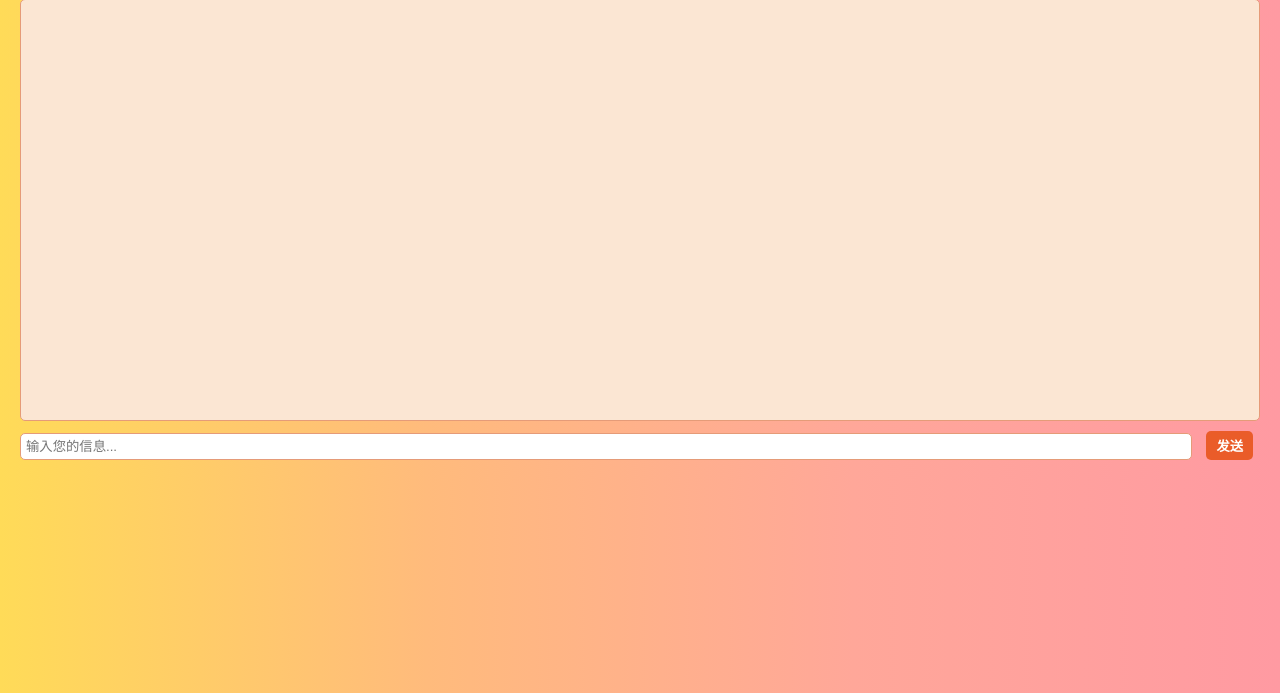
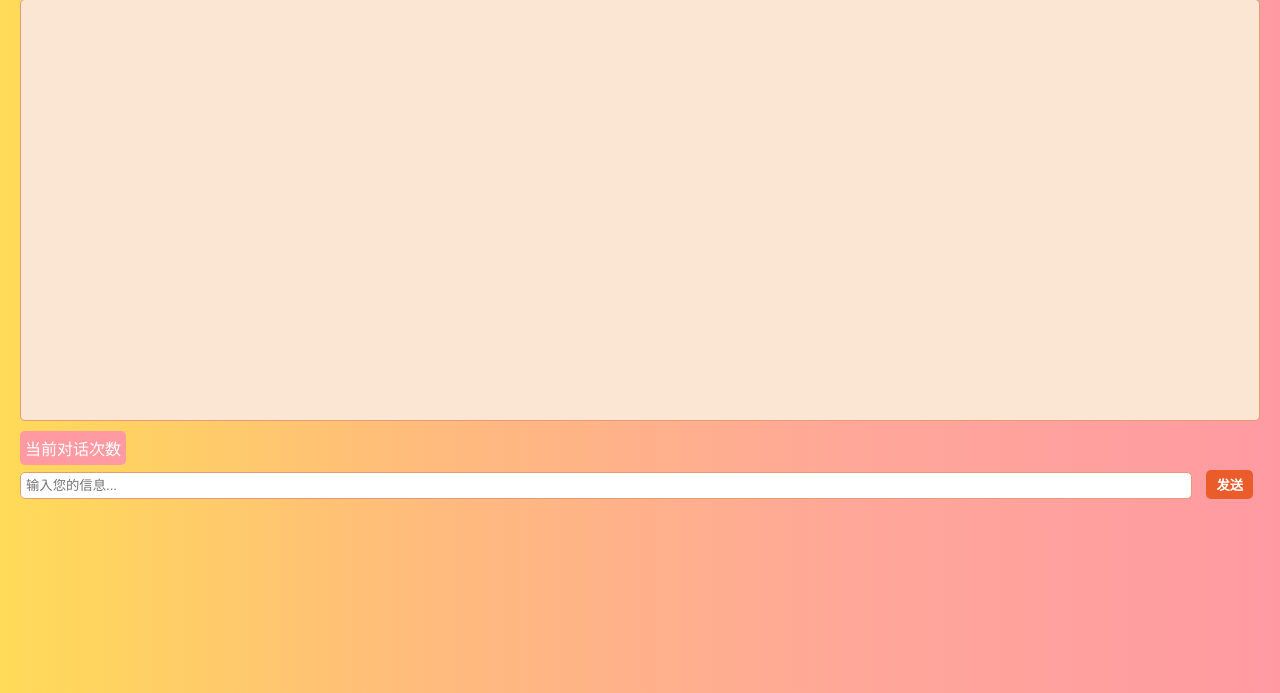
Before and after one commit to ShanQuea/ChatGpt, a Flask app: page / in a window 1280 px wide. Shown: the part 107-800 px from the top of the page. Run offline with Flask 3, Linux system fonts and the light colour scheme; the visitor is signed in with stand-in values (Sample User, id 1).

Commit message:
更新对话显示 聊天次数显示

```diff
--- a/templates/index.html
+++ b/templates/index.html
@@ -20,6 +20,9 @@
                     var response = JSON.parse(xhr.responseText);
                     if (response.times >= 0) {
                         var botMessage = response.message;
+                        var chat_count = response.chat_count;
+                        var chatCountElement = document.getElementById("chat-count"); // 获取<div>元素的引用
+                        chatCountElement.innerHTML = "当前对话次数：" + chat_count + "/30";
                         appendMessage("bot", botMessage);
                         scrollToBottom();
                         waitingForBotResponse = false;
@@ -45,7 +48,7 @@
             var messageElement = document.createElement("div");
             messageElement.className = "message " + sender;
             var messageContentElement = document.createElement("pre");
-            messageContentElement.style = "white-space: pre-wrap;";
+            messageContentElement.style = "white-space: pre-wrap; word-wrap: break-word;";
             messageElement.appendChild(document.createTextNode(sender + ": "));
             messageElement.appendChild(messageContentElement);
             chatbox.appendChild(messageElement);
@@ -134,7 +137,9 @@
         margin-bottom: 10px;
     }
     .user {
+        float: right;
         color: #fff;
+        clear: both;
         background-color: #e59b78;
         padding: 5px;
         border-radius: 5px;
@@ -144,7 +149,10 @@
         word-break: break-word; /* 添加自动换行 */
     }
     .bot {
+        float: left;
         color: #fff;
+        /*使容器 占据一行 */
+        clear: both;
         background-color: #ff9aa2;
         padding: 5px;
         border-radius: 5px;
@@ -183,6 +191,7 @@
     <h1>电院ChatGpt</h1>
     <div id="chatbox"></div>
     <div>
+        <div id="chat-count" class="bot">当前对话次数</div>
         <input type="text" id="userMessage" placeholder="输入您的信息..." />
         <button id="sendMessageBtn" onclick="sendMessage()">发送</button>
     </div>
```
